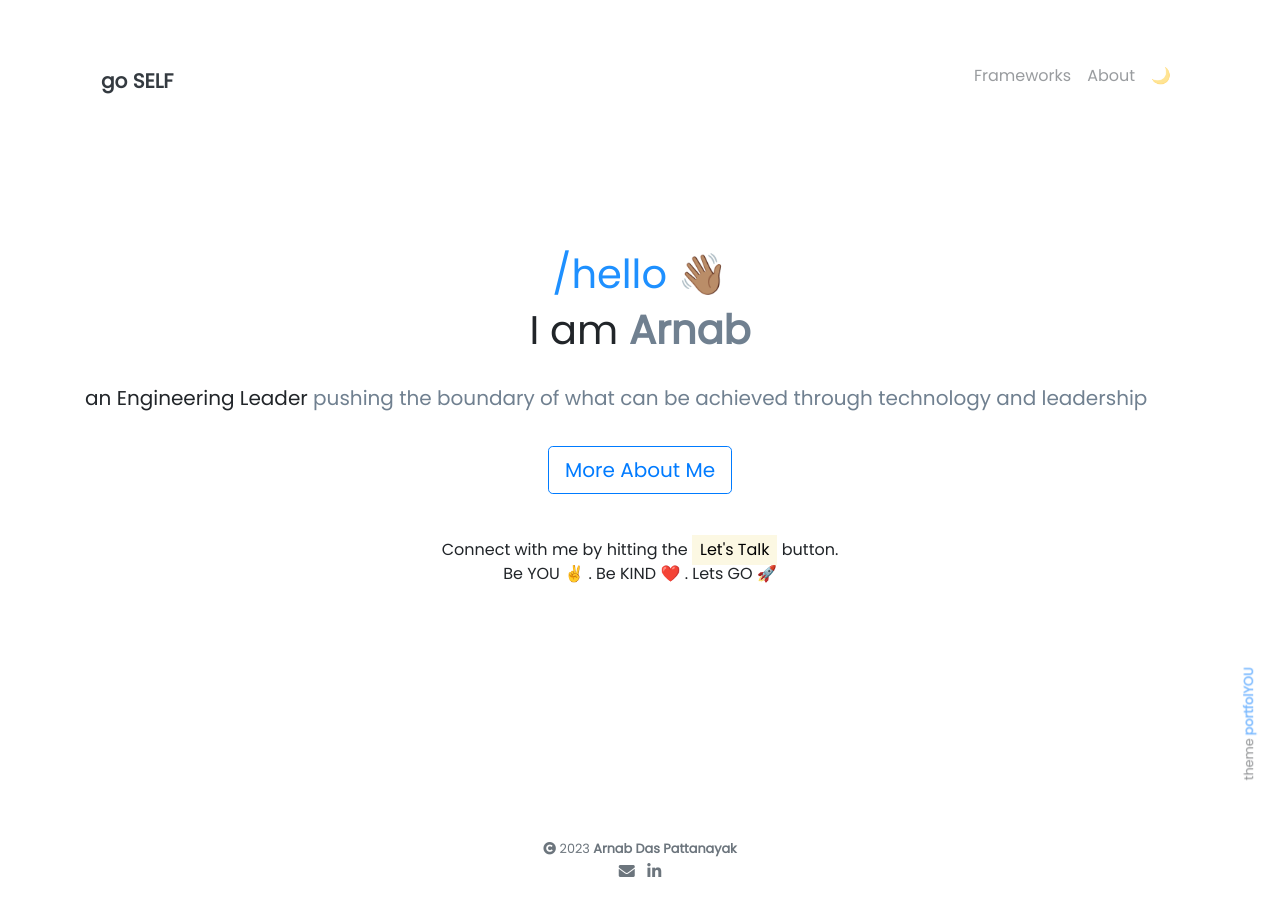
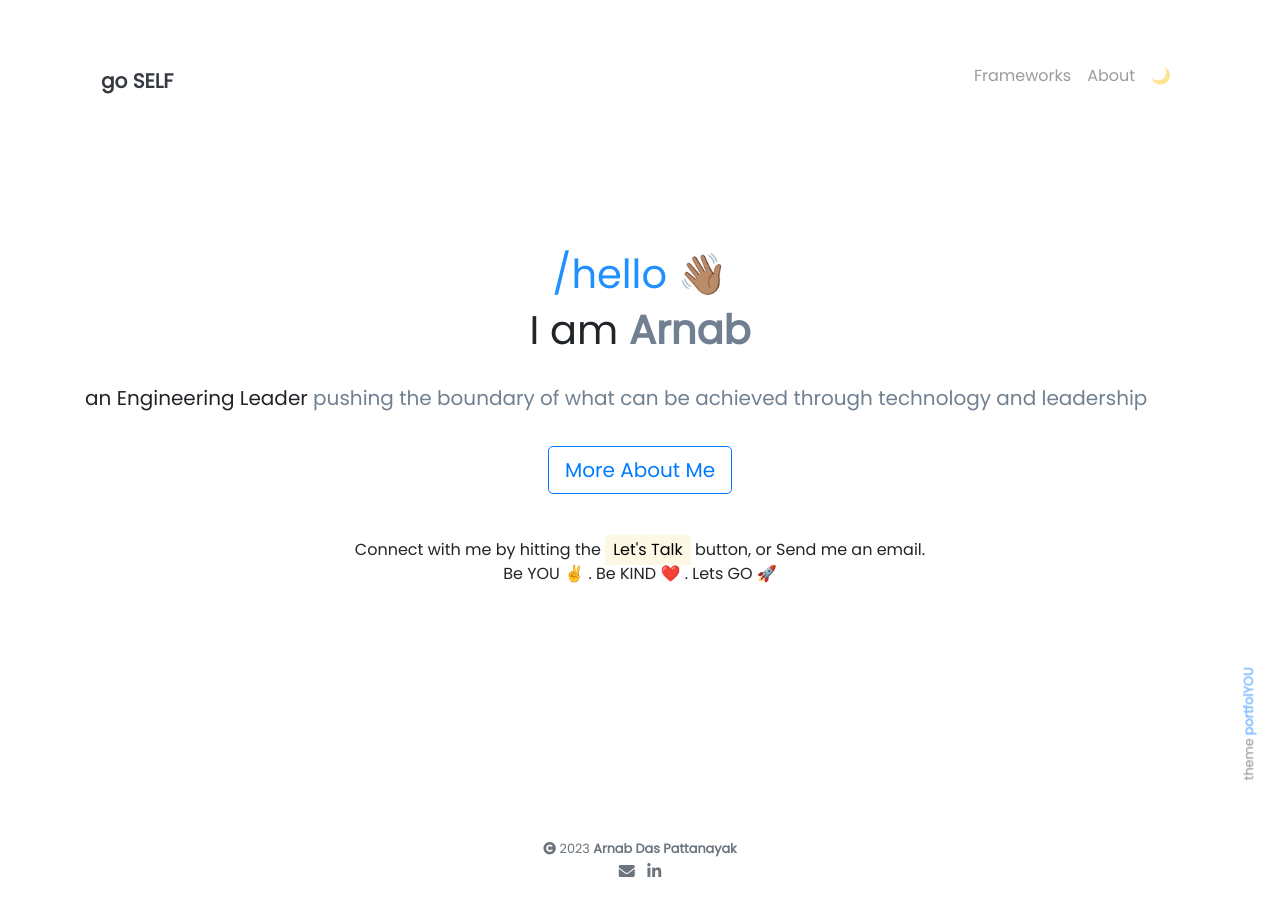
Before and after one commit to arn-ab/arnab-dp.github.io, a Jekyll site: the page built from pages/index.md, in a window 1280 px wide. Built offline with Jekyll 4.4.1, drawn with Linux system fonts in a browser that asks for light colours; nearby versions of some CDN libraries; a script that is not in the unit is left out.

Commit message:
Added send me an email

```diff
--- a/pages/index.md
+++ b/pages/index.md
@@ -8,6 +8,6 @@ image:
 
 <!-- This space serves as a platform for me to share my musings and learnings. As an engineering leader, we encounter an incredible variety of challenges that provide opportunities for exploration, problem-solving, and personal growth. In this space, I will be sharing my own experiences and insights. -->
 
-<center>Connect with me by hitting the {% include elements/highlight.html text="Let's Talk" %} button. <center>
+<center>Connect with me by hitting the {% include elements/highlight.html text="Let's Talk" %} button, or Send me an email. <center>
 
 <center>Be YOU ✌️ . Be KIND ❤️ . Lets GO 🚀 </center>
```
